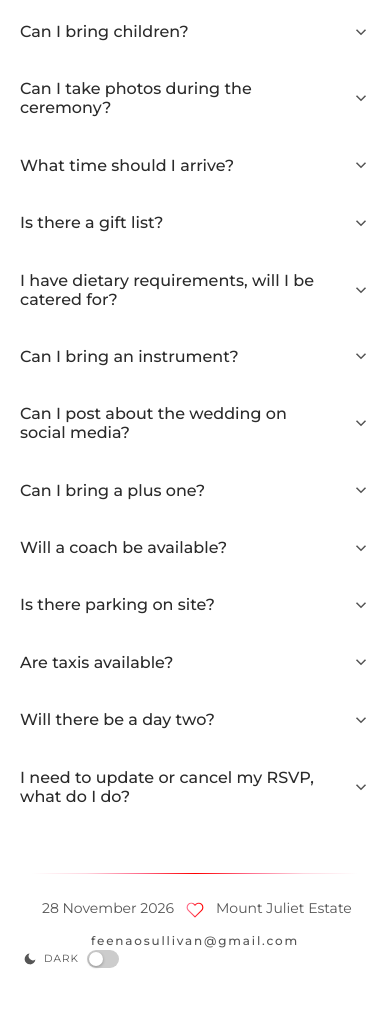
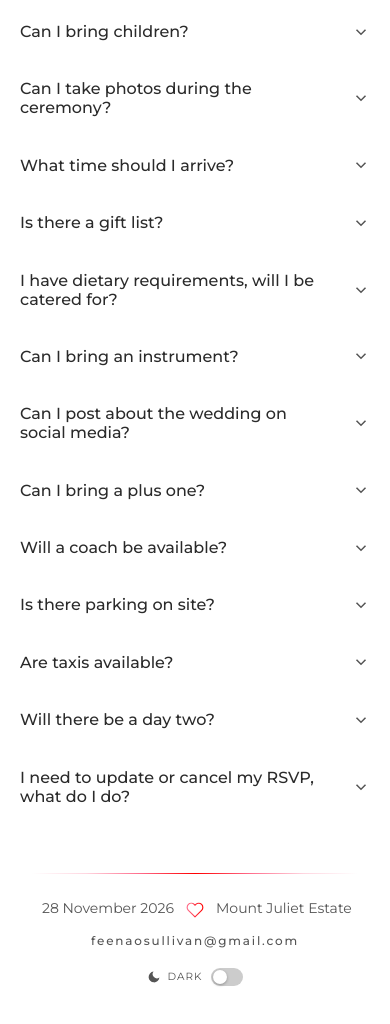
Before and after one commit to feenachisholm-folio/feenaandcormacwedding, a plain HTML site: page index.html in a window 390 px wide. Shown: the part 4857-5881 px from the top of the page. Before the commit the page ends 5849 px from the top, so only its background shows below. Drawn offline with nearby package versions, Linux system fonts and the light colour scheme.

Commit message:
Stack dark mode toggle below email on mobile
Co-Authored-By: Claude Sonnet 4.6 <noreply@anthropic.com>

```diff
--- a/index.html
+++ b/index.html
@@ -933,6 +933,11 @@
 
     /* Mobile */
     @media (max-width: 480px) {
+      #dark-toggle {
+        position: static;
+        justify-content: center;
+        margin-top: 1rem;
+      }
       nav { gap: 1rem; font-size: 0.65rem; padding: 0.75rem 1rem; letter-spacing: 0.08em; }
       .hero { margin-top: 42px; }
       .eyebrow-break::before { content: '\A'; white-space: pre; }
```
